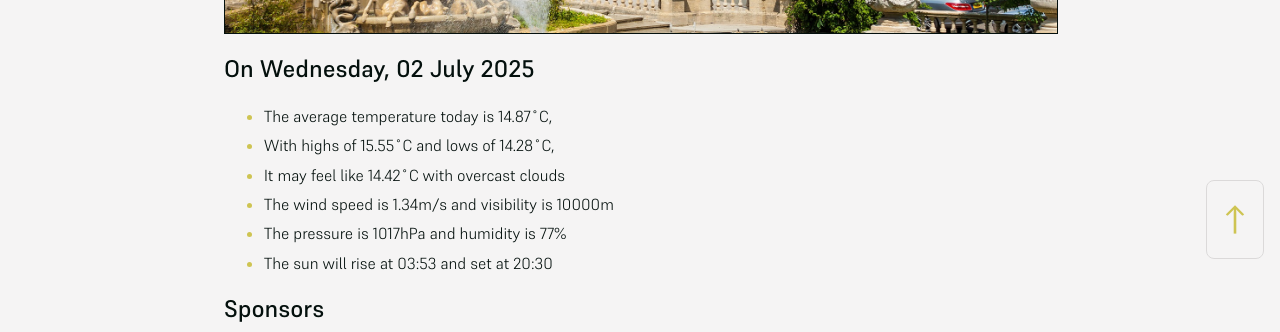
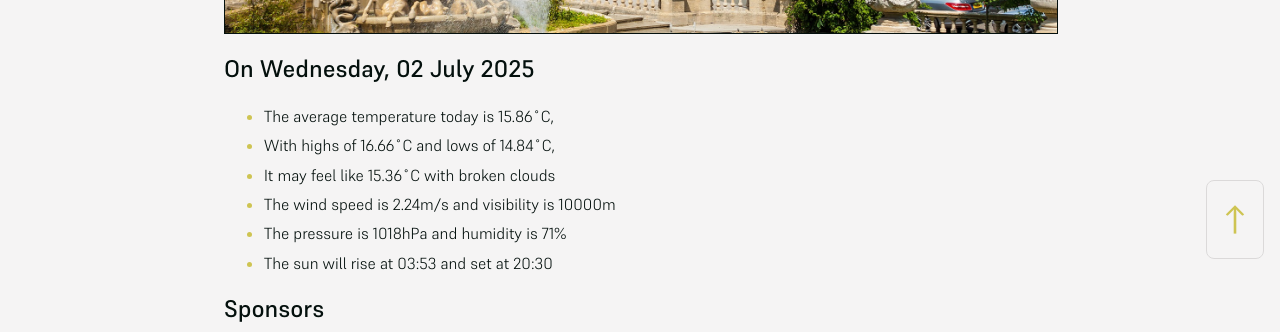
Before and after one commit to mat-0/cheltenham-open-data, a Jekyll site: the page built from index.md, in a window 1280 px wide. Shown: the part 625-957 px from the top of the page. Built offline with Jekyll 4.4.1, drawn with Linux system fonts in a browser that asks for light colours.

Commit message:
Updated 2025-07-02 07:57:56

```diff
--- a/index.md
+++ b/index.md
@@ -10,11 +10,11 @@ seo: Menu
 <!-- weather_marker starts -->
 ## On Wednesday, 02 July 2025
 
-- The average temperature today is 14.87˚C,
-- With highs of 15.55˚C and lows of 14.28˚C,
-- It may feel like 14.42˚C with overcast clouds
-- The wind speed is 1.34m/s and visibility is 10000m
-- The pressure is 1017hPa and humidity is 77%
+- The average temperature today is 15.86˚C,
+- With highs of 16.66˚C and lows of 14.84˚C,
+- It may feel like 15.36˚C with broken clouds
+- The wind speed is 2.24m/s and visibility is 10000m
+- The pressure is 1018hPa and humidity is 71%
 - The sun will rise at 03:53 and set at 20:30
 
 <!-- weather_marker ends -->
```
Also changed, not shown: _data/flood.json (+4 -4 lines), _pages/fix-my-street.md (+3 -3 lines), _pages/news.md (+10 -10 lines).
